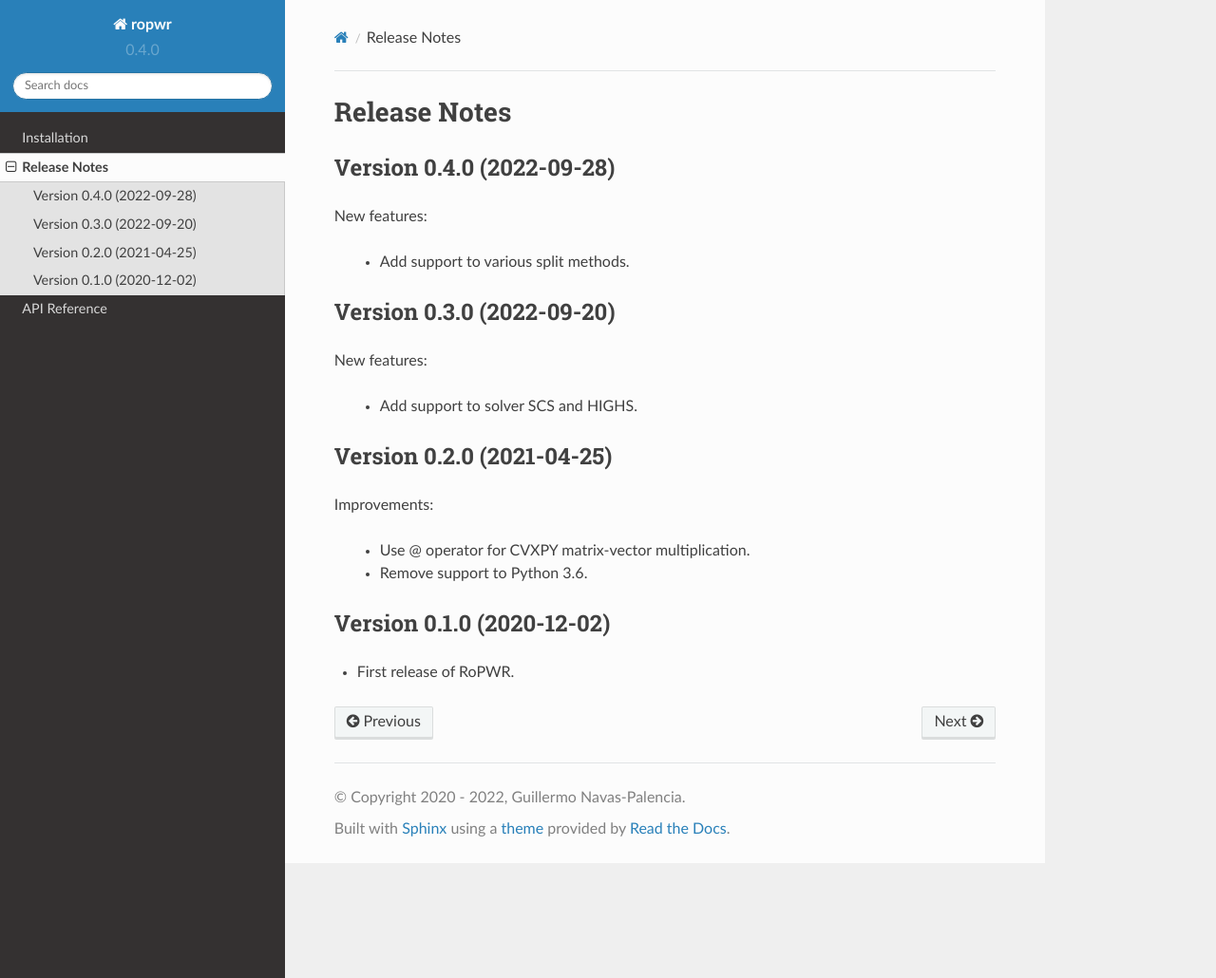
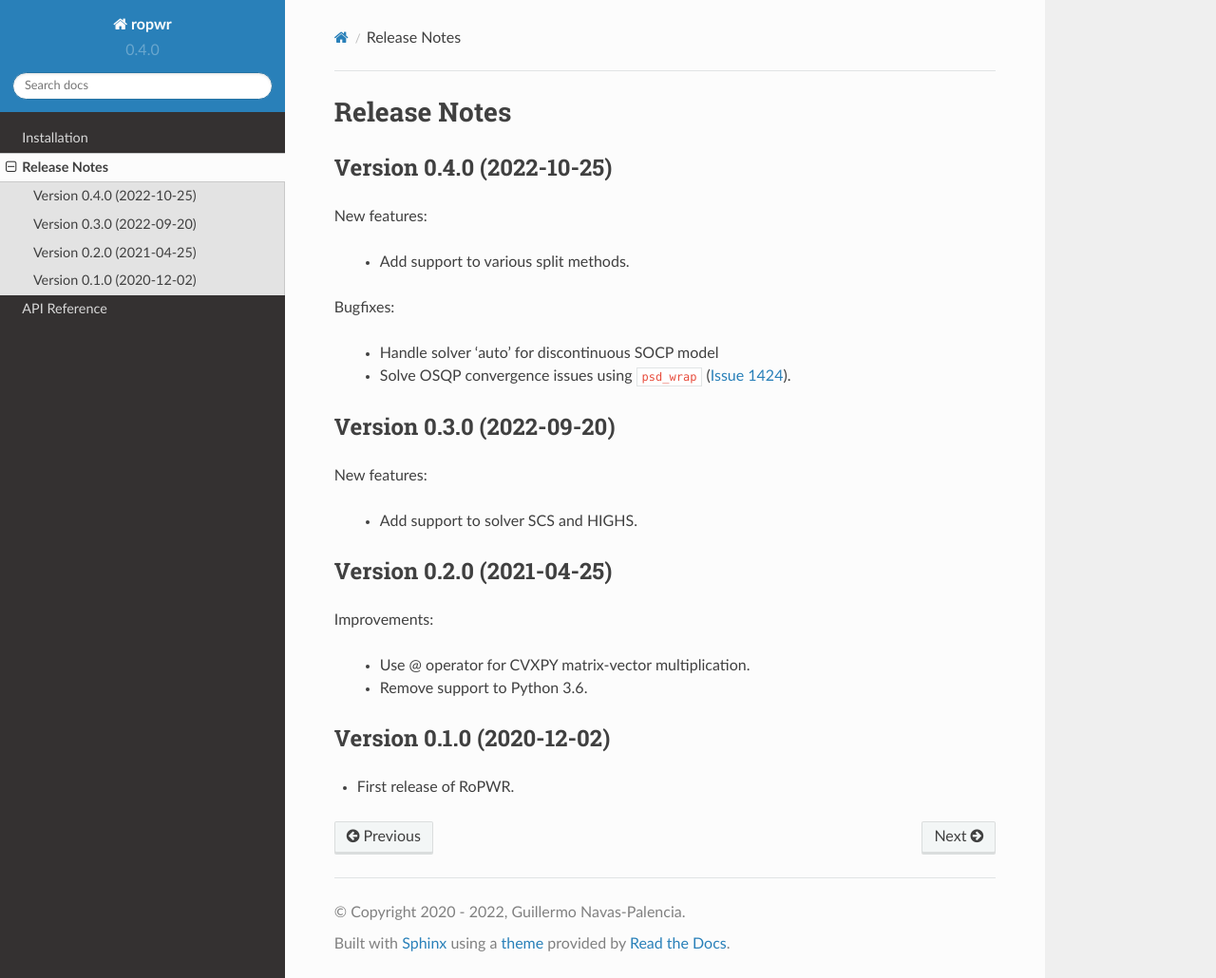
Before and after one commit to guillermo-navas-palencia/ropwr, a Sphinx documentation site: the page built from doc/source/release_notes.rst, in a window 1280 px wide and 1030 px high. Shown: the whole window at 95% size. Built offline with Sphinx 7.4.7 and the Read the Docs theme 2.0.0, drawn with Linux system fonts in a browser that asks for light colours; pages that are not in the unit, such as notebooks, are missing from menus.

Commit message:
Update release notes with version 0.4.0

```diff
--- a/doc/source/release_notes.rst
+++ b/doc/source/release_notes.rst
@@ -1,12 +1,17 @@
 Release Notes
 =============
 
-Version 0.4.0 (2022-09-28)
+Version 0.4.0 (2022-10-25)
 --------------------------
 
 New features:
 
    - Add support to various split methods.
+
+Bugfixes:
+
+   - Handle solver 'auto' for discontinuous SOCP model
+   - Solve OSQP convergence issues using ``psd_wrap`` (`Issue 1424 <https://github.com/cvxpy/cvxpy/issues/1424>`_).
 
 
 Version 0.3.0 (2022-09-20)
```
